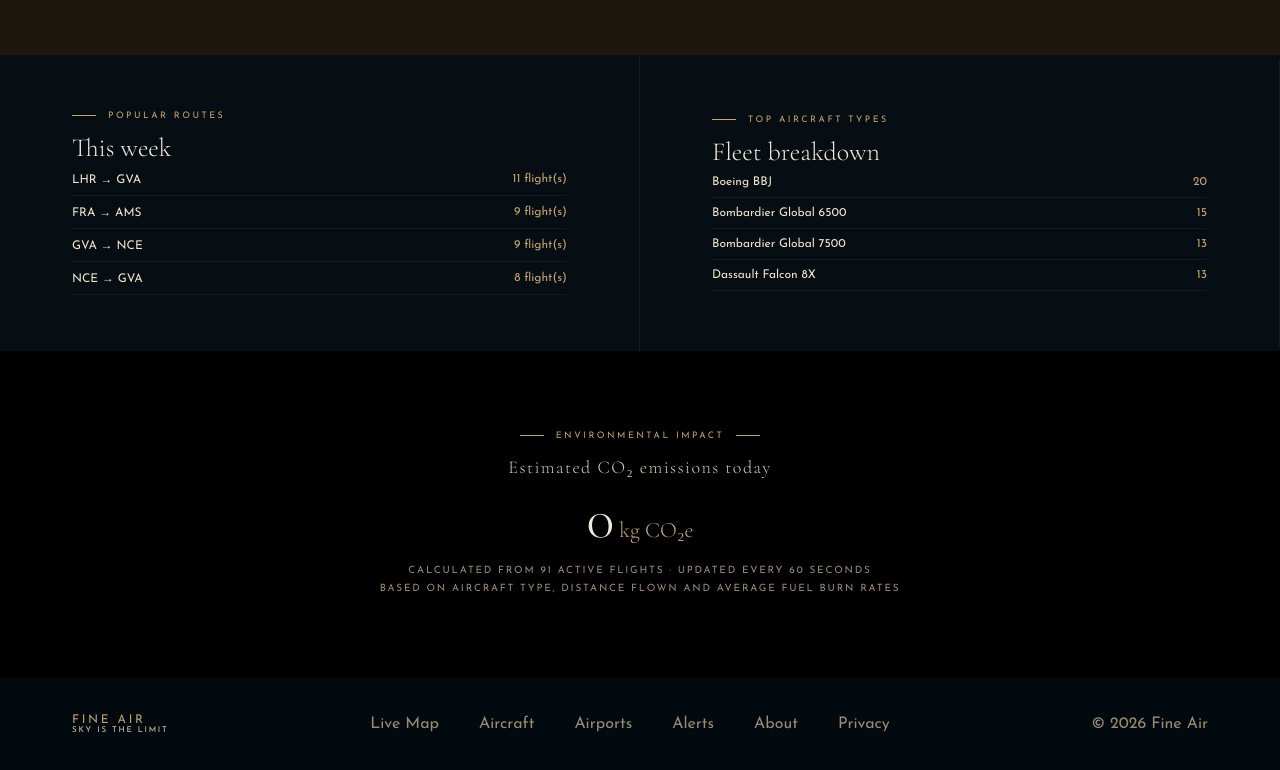
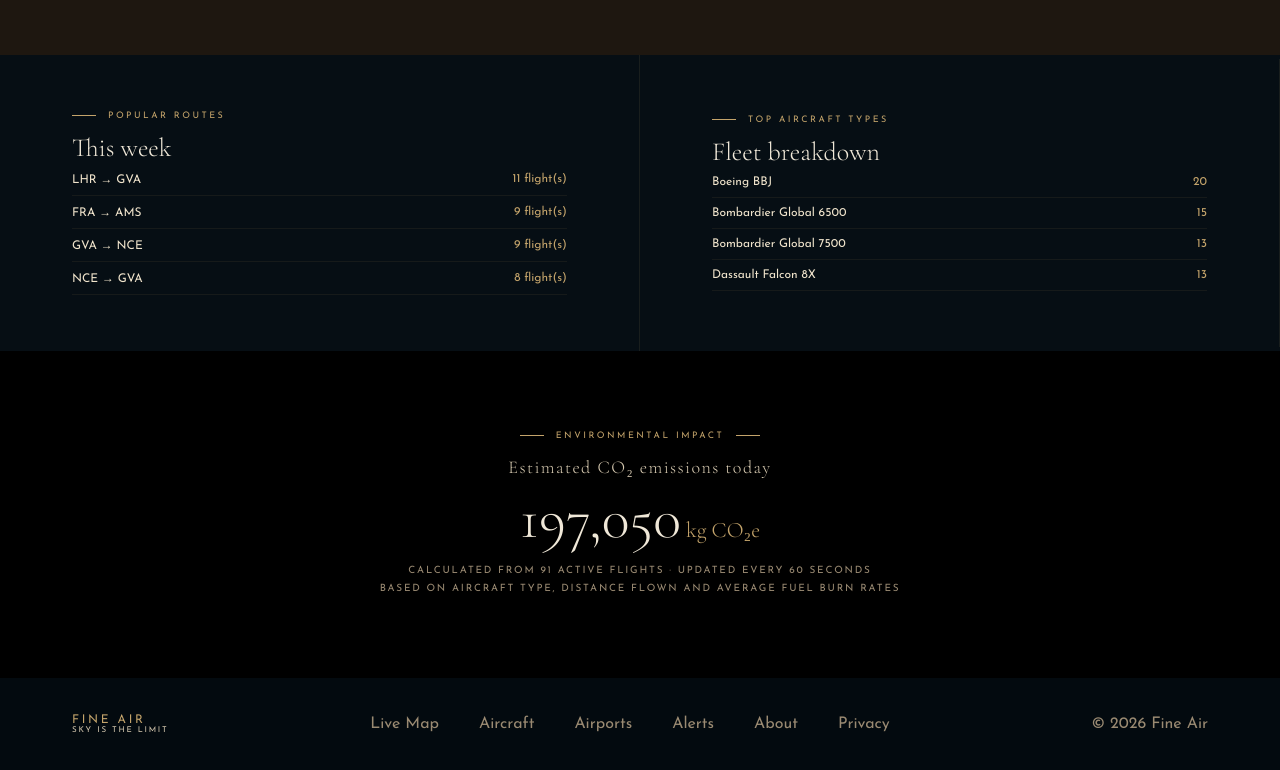
Before and after one commit to Moixiang/Fineair-Tracker, a React (Vite) app in the folder frontend/: page / in a window 1280 px wide. Shown: the part 590-1360 px from the top of the page. Built offline with nearby package versions, Linux system fonts and the light colour scheme; no server answers.

Commit message:
Emission test

```diff
--- a/frontend/src/pages/home.jsx
+++ b/frontend/src/pages/home.jsx
@@ -110,25 +110,38 @@ export default function Home() {
   }
 
   const co2Rates = {
+    // Gulfstream
     "Gulfstream G650ER": 2100,
     "Gulfstream G650": 2050,
     "Gulfstream G700": 2200,
     "Gulfstream G550": 1900,
+
+    // Bombardier
     "Bombardier Global 7500": 2300,
     "Bombardier Global 6500": 2100,
     "Bombardier Challenger 650": 1600,
+
+    // Dassault — both with and without "Dassault" prefix
     "Dassault Falcon 8X": 1800,
     "Dassault Falcon 7X": 1750,
+    "Falcon 8X": 1800,
     "Falcon 7X": 1750,
-    "Falcon 8X": 1800,
     "Falcon 2000LXS": 1500,
+
+    // Boeing
     "Boeing BBJ": 3200,
     "Boeing BBJ2": 3400,
     "Boeing BBJ MAX 8": 3000,
+
+    // Airbus
     "Airbus ACJ319": 3100,
     "Airbus ACJ320neo": 2900,
+
+    // Embraer
     "Embraer Praetor 600": 1400,
     "Embraer Legacy 650": 1600,
+
+    // Citation
     "Citation Longitude": 1100,
     "Citation XLS+": 900,
   };
@@ -137,7 +150,7 @@ export default function Home() {
 
   const co2Total = useMemo(() => {
     return flights
-      .filter((f) => f.status === "AIRBORN")
+      .filter((f) => f.status === "AIRBORNE")
       .reduce((total, flight) => {
         const rate = co2Rates[flight.aircraftType] || defaultCo2Rates;
         return total + rate;
@@ -147,6 +160,8 @@ export default function Home() {
   const airborneCount = useMemo(() => {
     return flights.filter((f) => f.status === "AIRBORNE").length;
   }, [flights]);
+
+  console.log(flights.map((f) => f.aircraftType));
 
   return (
     <div className="mainSite">
```
